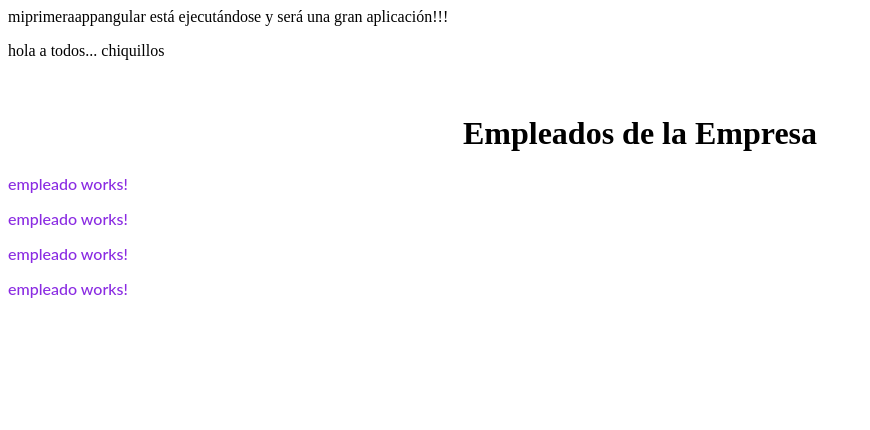
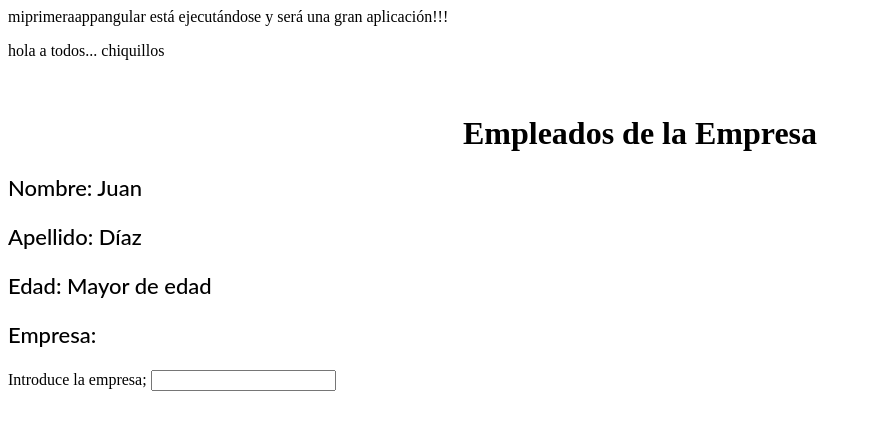
Before and after one commit to GIODIROSA/app-inicial-angular, an Angular app: page / in a window 1280 px wide. Shown: the top 430 px of the page, without its empty margins (0-870 px from the left). Built offline with nearby package versions, Linux system fonts and the light colour scheme.

Commit message:
evento e interpolacion

```diff
--- a/src/app/empleado/empleado.component.css
+++ b/src/app/empleado/empleado.component.css
@@ -1,6 +1,6 @@
 .empleado-componente {
-  color: blueviolet;
-  font-size: 16px;
+  color: #000;
+  font-size: 22px;
   font-family: "Lato", sans-serif;
   font-weight: 500;
 }
--- a/src/app/empleado/empleado.component.html
+++ b/src/app/empleado/empleado.component.html
@@ -1 +1,9 @@
-<p class="empleado-componente">empleado works!</p>
+<p class="empleado-componente">Nombre: {{ nombre }}</p>
+<p class="empleado-componente">Apellido: {{ apellido }}</p>
+<p class="empleado-componente">
+  Edad: {{ edad < 18 ? "Menor de edad" : "Mayor de edad" }}
+</p>
+<p class="empleado-componente">Empresa: {{ empresa.value }}</p>
+
+Introduce la empresa; <input type="text" #empresa (keyup)="0" /> <br /><br />
+<!-- <input type="button" value="dale!" (click)="llamaEmpresa(empresa.value)" /> -->
--- a/src/app/empleado/empleado.component.ts
+++ b/src/app/empleado/empleado.component.ts
@@ -3,13 +3,22 @@ import { Component, OnInit } from '@angular/core';
 @Component({
   selector: 'app-empleado',
   templateUrl: './empleado.component.html',
-  styleUrls: ['./empleado.component.css']
+  styleUrls: ['./empleado.component.css'],
 })
 export class EmpleadoComponent implements OnInit {
+  nombre = 'Juan';
+  apellido = 'Díaz';
+  edad = 18;
+  //empresa = 'Píldoras informáticas';
 
-  constructor() { }
+  /*   getEdad() {
+    return this.edad;
+  } */
 
-  ngOnInit(): void {
-  }
+  /*   llamaEmpresa(value:String){
+  } */
 
+  constructor() {}
+
+  ngOnInit(): void {}
 }
--- a/src/app/empleados/empleados.component.html
+++ b/src/app/empleados/empleados.component.html
@@ -1,5 +1,2 @@
 <h1 style="text-align: center">Empleados de la Empresa</h1>
 <app-empleado></app-empleado>
-<app-empleado></app-empleado>
-<app-empleado></app-empleado>
-<app-empleado></app-empleado>
```
